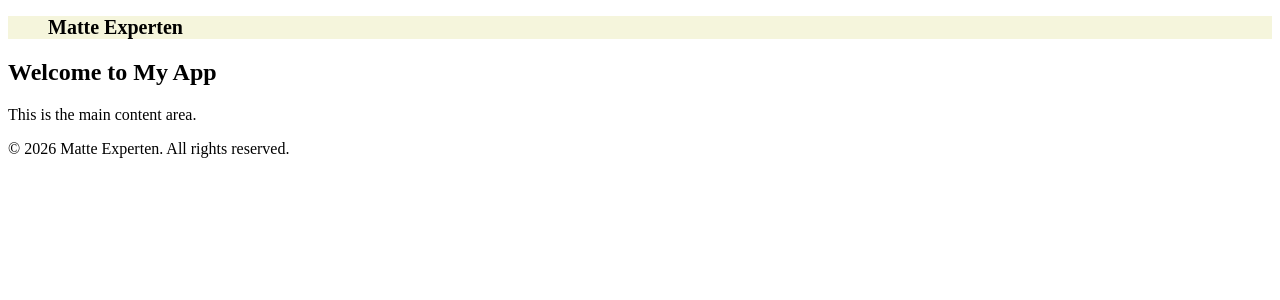
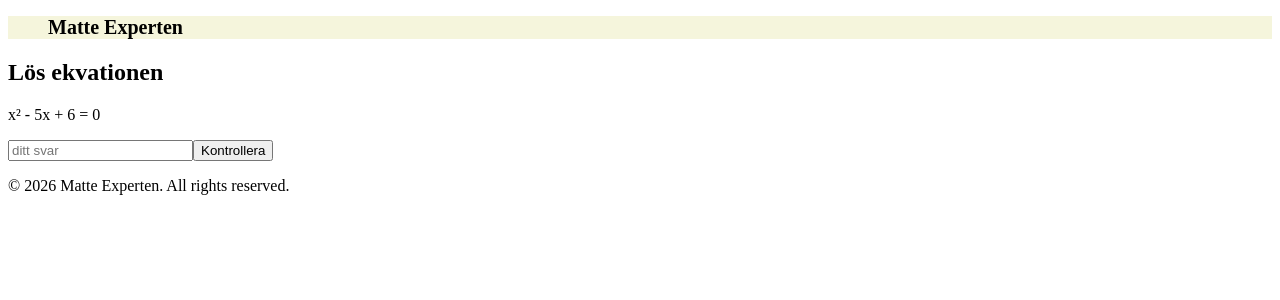
Before and after one commit to MattiasWaern/MatteSida, a React (Vite) app in the folder frontend/: page / in a window 1280 px wide. Shown: the top 300 px of the page. Built offline with nearby package versions, Linux system fonts and the light colour scheme.

Commit message:
Update App.jsx

```diff
--- a/frontend/src/App.jsx
+++ b/frontend/src/App.jsx
@@ -1,15 +1,45 @@
+import {useState} from 'react'
+
 import Header from './components/header.jsx'
 import Footer from './components/footer.jsx'
 import './style.css'
 
 
 function App() {
+    const [answer, setAnswer] = useState("");
+    const [result, setResult] = useState("");
+
+    const correctAnswer = "2";
+
+    function checkAnswer(){
+        if (answer === correctAnswer){
+            setResult("Rätt");
+        } else {
+            setResult("Fel");
+        }
+    }
   return (
     <div>
       <Header />
       <main>
-        <h2>Welcome to My App</h2>
-        <p>This is the main content area.</p>
+            <section>
+                <h2>Lös ekvationen</h2>
+
+                <p>x² - 5x + 6 = 0</p>
+
+                <input
+                type='text'
+                value={answer}
+                onChange={(event) => setAnswer(event.target.value)}
+                placeholder='ditt svar'
+                />
+
+                <button onClick={checkAnswer}>
+                    Kontrollera
+                </button>
+
+                <p>{result}</p>
+            </section>
       </main>
       <Footer/>
     </div>
```
